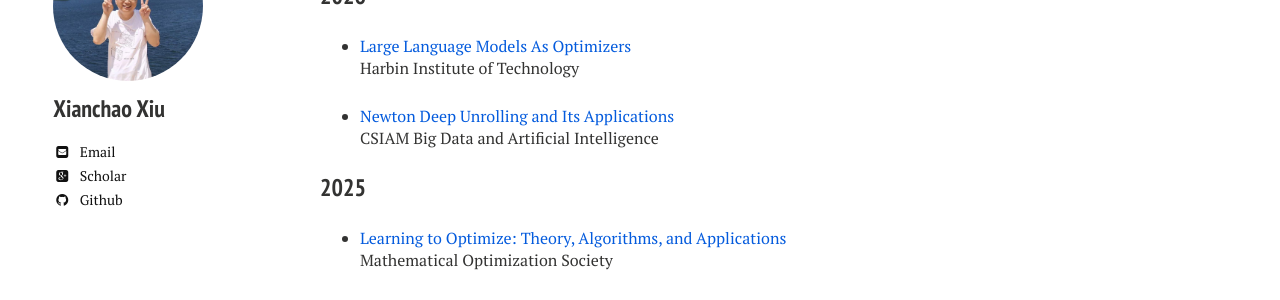
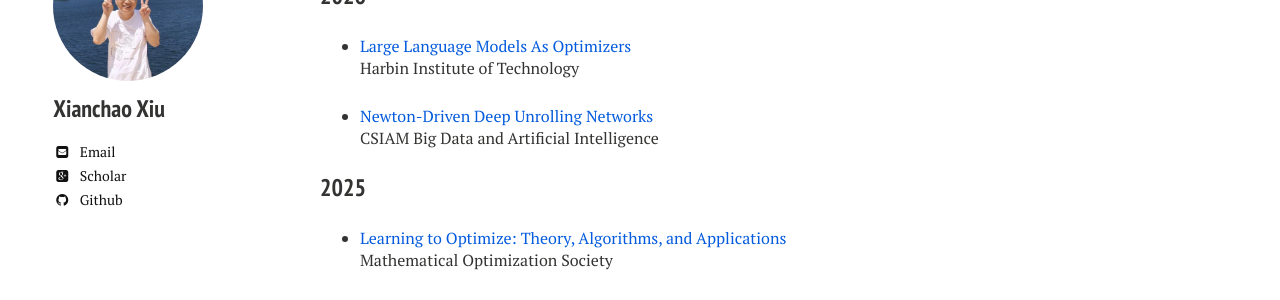
Before and after one commit to xianchaoxiu/xianchaoxiu.github.io, a Jekyll site: the page built from conferences/index.md, in a window 1280 px wide. Shown: the part 141-441 px from the top of the page. Built offline with Jekyll 4.4.1, drawn with Linux system fonts in a browser that asks for light colours; nearby versions of some CDN libraries.

Commit message:
Update index.md

```diff
--- a/conferences/index.md
+++ b/conferences/index.md
@@ -12,7 +12,7 @@ share: false
 * <a href="../conferences/2026-HIT.pdf" class="textlink" target="_blank"> Large Language Models As Optimizers </a><br>
 Harbin Institute of Technology <br>
 
-* <a href="../conferences/2026-BDAI.pdf" class="textlink" target="_blank"> Newton Deep Unrolling and Its Applications </a><br>
+* <a href="../conferences/2026-BDAI.pdf" class="textlink" target="_blank"> Newton-Driven Deep Unrolling Networks </a><br>
 CSIAM Big Data and Artificial Intelligence <br>
 
 ### 2025
```
